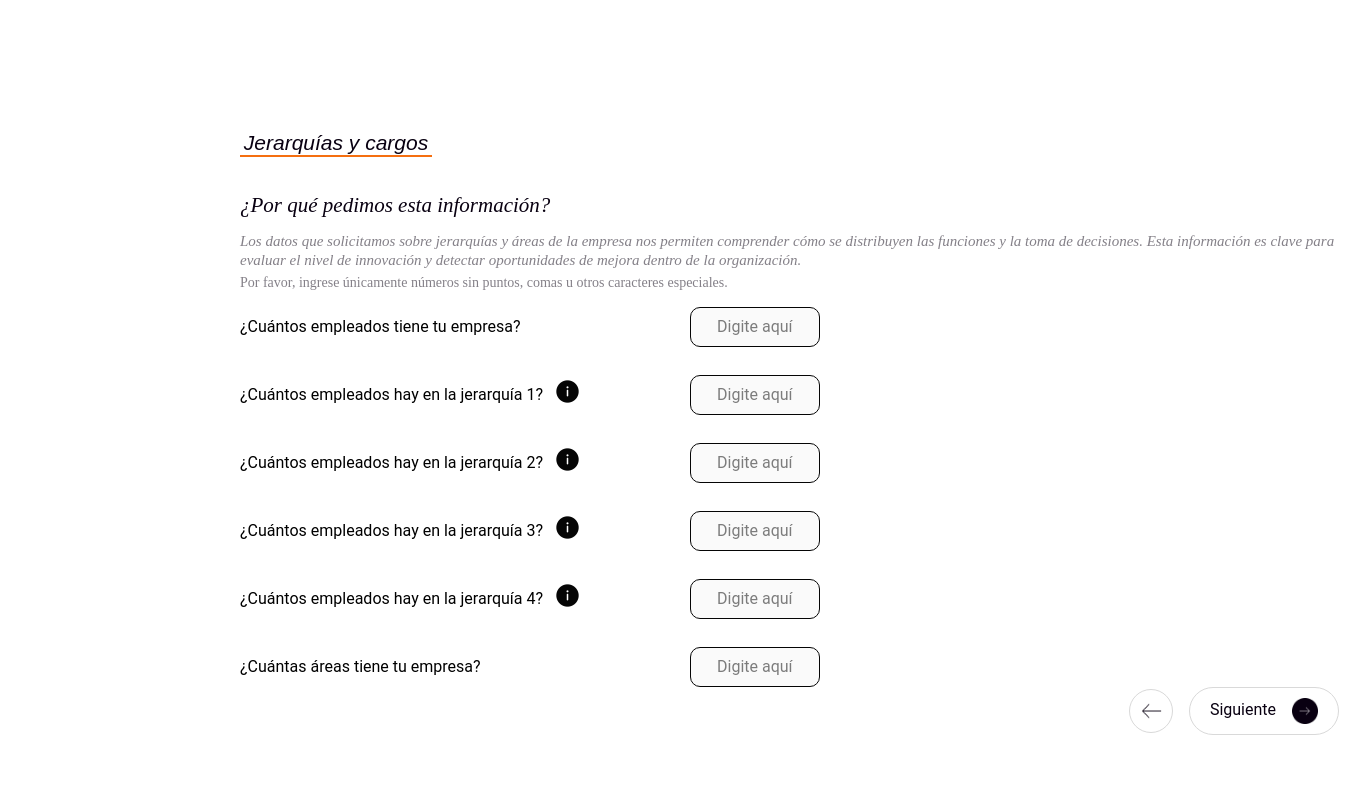
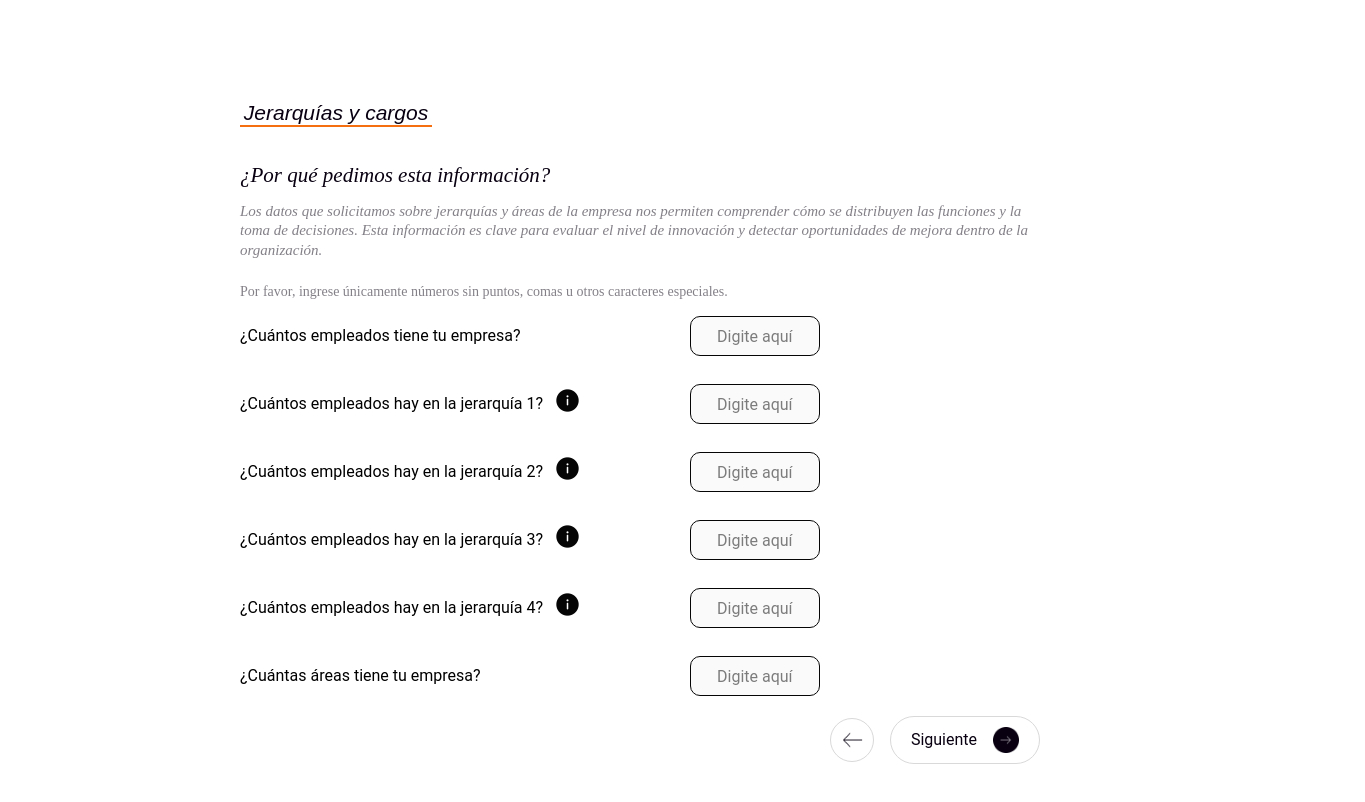
Before and after one commit to juanmartinlopeze/Growinn-index-test, a React (Vite) app in the folder Frontend/: page / in a window 1280 px wide. Shown: the top 802 px of the page, 1365 px wide, since content can reach past the window. Built offline with nearby package versions, Linux system fonts and the light colour scheme; a web font is replaced by a local one.

Commit message:
css cambios

```diff
--- a/Frontend/src/components/Description/description.css
+++ b/Frontend/src/components/Description/description.css
@@ -6,7 +6,7 @@
     font-style: italic;
     font-weight: 400;
     line-height: 130%;
-    width: 1125px;
+    width: 100%;
     text-align: left;
   }
 
@@ -17,7 +17,7 @@
     font-style: normal;
     font-weight: 400;
     line-height: 130%;
-    width: 1125px;
+    width: 100%;
     text-align: left;
   }
 
--- a/Frontend/src/components/Table/ProgressBar.css
+++ b/Frontend/src/components/Table/ProgressBar.css
@@ -21,7 +21,6 @@
     left: 0;
     top: 0;
     transition: width 0.3s ease;
-    z-index: 1;
   }
 
   .progress-bar-text {
@@ -30,7 +29,6 @@
     align-items: center;
     justify-content: center;
     position: relative;
-    z-index: 2;
     font-size: 1.25rem;
     color: #2f3e51;
     display: flex;
--- a/Frontend/src/screen/InnlabForm/innlab-form.css
+++ b/Frontend/src/screen/InnlabForm/innlab-form.css
@@ -1,10 +1,11 @@
 .container{
-    width: 100vh;
-    height: 100vh;
+    width: 100%;
+    height: 100%;
     display: flex;
     flex-direction: column;
     align-items: stretch;
     justify-content: center;
+    gap: 20px;
   }
 
   .jerarquia-header{
@@ -24,13 +25,13 @@
     display: flex;
     justify-content: flex-end; /* Alinea los botones a la derecha */
     align-items: center; /* Asegura que los botones estén centrados verticalmente */
-    width: 1099px;
+    width: 100%;
     gap: 16px; /* Espacio entre los botones */
 }
 
 .forms-container {
   display: flex;
-  width: 666px;
+  width: 100%;
   flex-direction: column;
   align-items: flex-start;
   gap: 12px;
```
